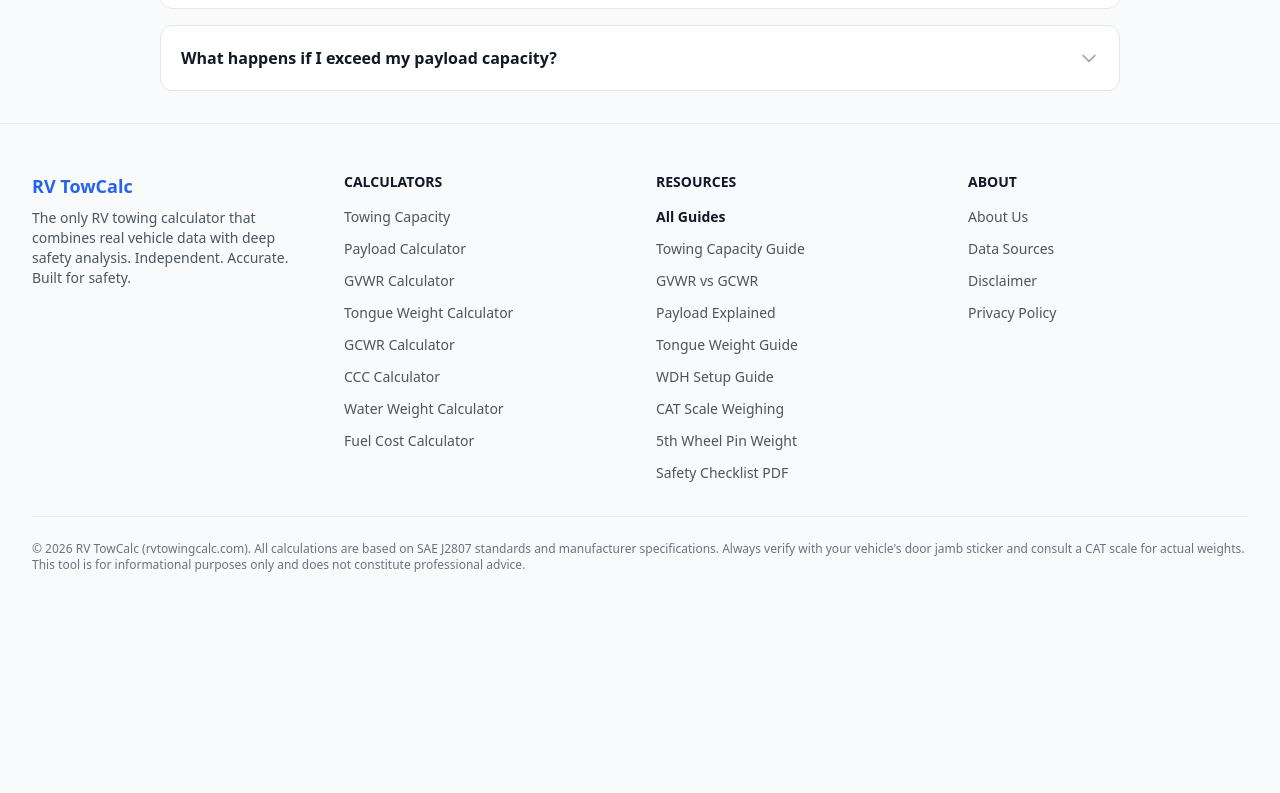
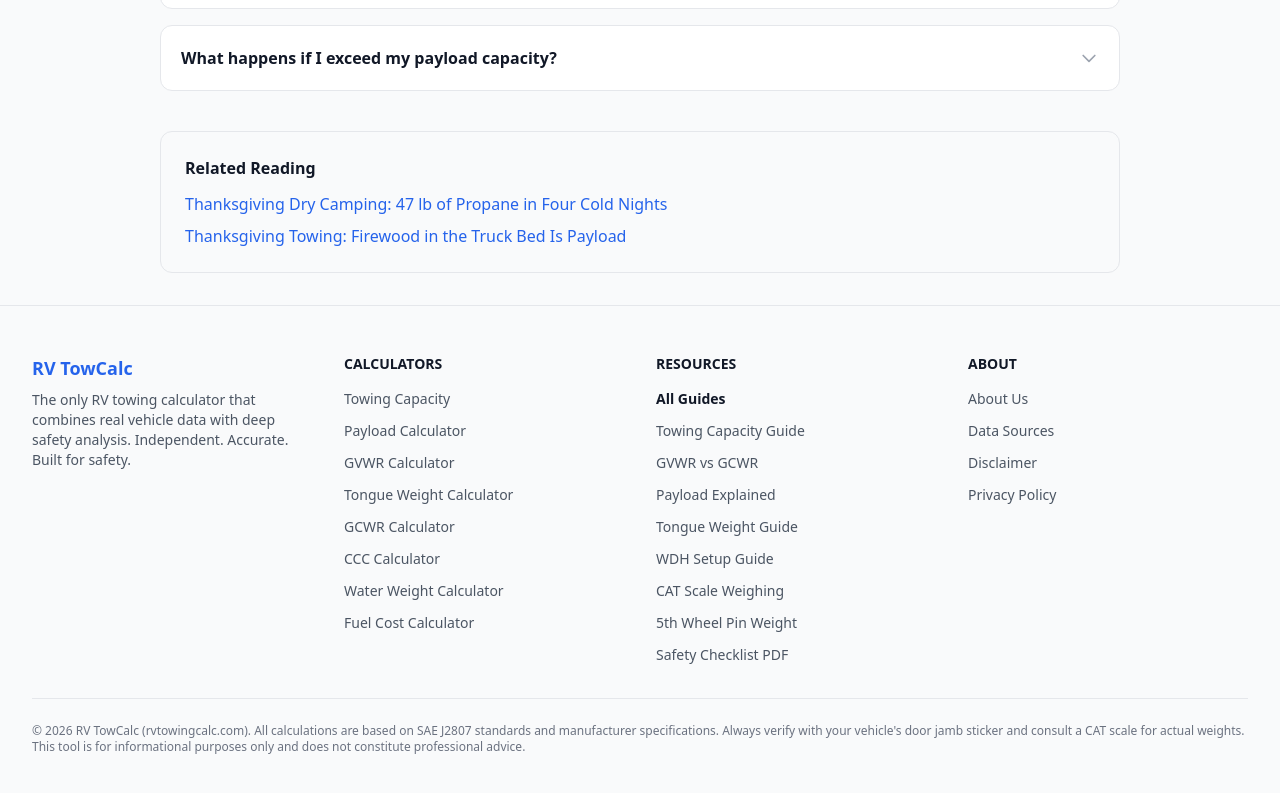
Before and after one commit to Zhou-Xiaoyong/rv-towing-calculator, a Next.js app: page /payload-calculator in a window 1280 px wide. Shown: the part 1530-2323 px from the top of the page. Before the commit the page ends 2151 px from the top, so only its background shows below. Built offline with nearby package versions, Linux system fonts and the light colour scheme.

Commit message:
SEO: add inbound related reading to payload calculator

```diff
--- a/src/app/payload-calculator/page.tsx
+++ b/src/app/payload-calculator/page.tsx
@@ -126,6 +126,28 @@ export default function PayloadCalculatorPage() {
         </div>
       </section>
 
+      <div className="mt-10 rounded-xl border border-gray-200 bg-gray-50 p-6">
+        <h3 className="font-bold text-gray-900">Related Reading</h3>
+        <ul className="mt-3 space-y-2">
+          <li>
+            <Link
+              href="/guides/thanksgiving-driveway-dry-camping-propane-weight"
+              className="text-brand-600 hover:underline"
+            >
+              Thanksgiving Dry Camping: 47 lb of Propane in Four Cold Nights
+            </Link>
+          </li>
+          <li>
+            <Link
+              href="/guides/thanksgiving-truck-bed-payload"
+              className="text-brand-600 hover:underline"
+            >
+              Thanksgiving Towing: Firewood in the Truck Bed Is Payload
+            </Link>
+          </li>
+        </ul>
+      </div>
+
       <script
         type="application/ld+json"
         dangerouslySetInnerHTML={{
```
